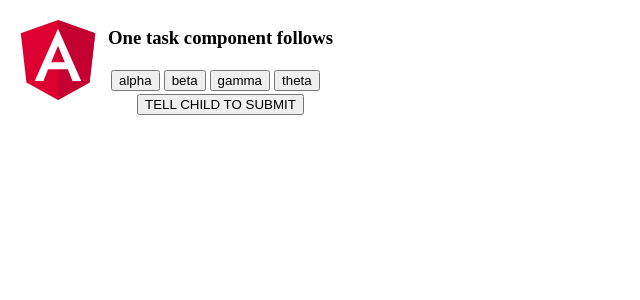
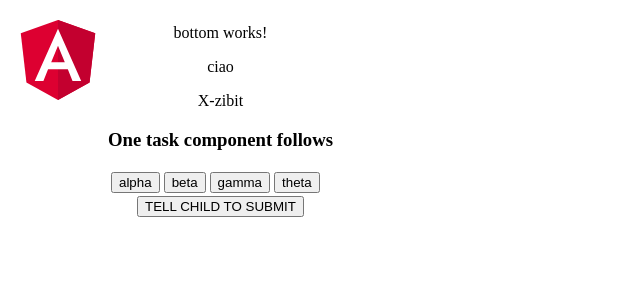
Before and after one commit to cec/angular-component-directory, an Angular app: page / in a window 1280 px wide. Shown: the top 300 px of the page, without its empty margins (0-640 px from the left). Built offline with nearby package versions, Linux system fonts and the light colour scheme.

Commit message:
#component-resolving working in production, but with repetition and angular6 warning

```diff
--- a/src/app/app.module.ts
+++ b/src/app/app.module.ts
@@ -8,6 +8,7 @@ import {P2Module} from "./p2/p2.module";
 import {ComponentDirectoryModule} from "./component-directory/component-directory.module";
 import {TopComponent} from './top/top.component';
 import { TaskDirective } from './task.directive';
+import { BottomComponent } from './bottom/bottom.component';
 
 const ENTRIES = [];
 
@@ -15,7 +16,8 @@ const ENTRIES = [];
   declarations: [
     AppComponent,
     TopComponent,
-    TaskDirective
+    TaskDirective,
+    BottomComponent
   ],
   imports: [
     BrowserModule,
--- /dev/null
+++ b/src/app/bottom/bottom.component.html
@@ -0,0 +1,5 @@
+<p>
+  bottom works!
+</p>
+<p>{{variables.a}}</p>
+<p>{{x}}</p>
--- /dev/null
+++ b/src/app/bottom/bottom.component.ts
@@ -0,0 +1,21 @@
+import {Component, Input, OnInit} from '@angular/core';
+
+@Component({
+  selector: 'app-bottom',
+  templateUrl: './bottom.component.html',
+  styleUrls: ['./bottom.component.css']
+})
+export class BottomComponent implements OnInit {
+
+  @Input() variables: any;
+  public x: any;
+
+  constructor() {
+  }
+
+  ngOnInit() {
+    this.x = this.variables.b;
+    console.log(this);
+  }
+
+}
--- a/src/app/component-directory/component-directory.module.ts
+++ b/src/app/component-directory/component-directory.module.ts
@@ -1,7 +1,8 @@
-import {InjectionToken, ModuleWithProviders, NgModule} from '@angular/core';
+import {InjectionToken, ModuleWithProviders, NgModule, Type} from '@angular/core';
 import {CommonModule} from '@angular/common';
 import {ComponentDirectoryService} from "./component-directory.service";
 import {ComponentDirectoryEntry} from "./component-directory-entry";
+import {TaskComponent} from "../task-component";
 
 
 export const DIRECTORY_ENTRIES = new InjectionToken<ComponentDirectoryEntry[][]>('DIRECTORY_ENTRIES');
@@ -22,10 +23,10 @@ export class ComponentDirectoryModule {
     return {
       ngModule: ComponentDirectoryModule,
       providers: [
+        provideComponentEntries(entries),
         {
           provide: ComponentDirectoryService, useFactory: setupDirectory, deps: [DIRECTORY_ENTRIES]
-        },
-        provideComponentEntries(entries)
+        }
       ]
     };
   }
@@ -37,8 +38,10 @@ export class ComponentDirectoryModule {
     return {ngModule: ComponentDirectoryModule, providers: [provideComponentEntries(entries)]};
   }
 
+  static smartForChild(moduleName: string, components: Type<any>[]): ModuleWithProviders {
+    return {ngModule: ComponentDirectoryModule, providers: [smartProvideComponentEntries(moduleName, components)]};
+  }
 }
-
 
 
 export function provideComponentEntries(entries: Entries): any {
@@ -52,6 +55,19 @@ export function setupDirectory(config: ComponentDirectoryEntry[][]): ComponentDi
   return new ComponentDirectoryService(flatten(config));
 }
 
+export function smartProvideComponentEntries(moduleName: string, components: Type<any>[]) {
+  const entries: ComponentDirectoryEntry[] = components.map((c) => {
+    // console.log(c.name);
+    return {
+      moduleName: moduleName,
+      componentName: c.name,
+      component: c
+  }
+  });
+  return provideComponentEntries(entries);
+}
+
+
 export function flatten<T>(arr: T[][]): T[] {
   return Array.prototype.concat.apply([], arr);
 }
--- a/src/app/component-directory/component-directory.service.ts
+++ b/src/app/component-directory/component-directory.service.ts
@@ -4,10 +4,8 @@ import {ComponentDirectoryEntry} from "./component-directory-entry";
 @Injectable()
 export class ComponentDirectoryService {
 
-  private entries: ComponentDirectoryEntry[];
 
-  constructor(config: ComponentDirectoryEntry[]) {
-    this.entries = config;
+  constructor(private entries: ComponentDirectoryEntry[]) {
   }
 
   public componentByModuleAndName(moduleName: string, componentName: string): Type<any> {
--- a/src/app/p1/alpha/alpha.component.ts
+++ b/src/app/p1/alpha/alpha.component.ts
@@ -12,7 +12,6 @@ export class AlphaComponent implements OnInit, TaskComponent {
   constructor() { }
 
   ngOnInit() {
-    console.log((<any>AlphaComponent).__annotations__[0]);
   }
 
   submit() {
--- a/src/app/p1/p1.module.ts
+++ b/src/app/p1/p1.module.ts
@@ -16,7 +16,9 @@ const components = [AlphaComponent, BetaComponent];
 @NgModule({
   imports: [
     CommonModule,
+   // ComponentDirectoryModule.smartForChild('p1', components)
     ComponentDirectoryModule.forChild(entries)
+
   ],
   declarations: components,
   // entryComponents: [ENTRIES.map(e => e.component)],
--- a/src/app/top/top.component.html
+++ b/src/app/top/top.component.html
@@ -1,4 +1,5 @@
 <div class='task-wrapper'>
+  <app-bottom [variables]="vars"></app-bottom>
   <h3>One task component follows</h3>
   <table>
     <tr>
--- a/src/app/top/top.component.ts
+++ b/src/app/top/top.component.ts
@@ -14,8 +14,11 @@ export class TopComponent implements OnInit {
   @ViewChild(TaskDirective) task: TaskDirective;
   private componentRef: ComponentRef<TaskComponent>;
 
+  vars: any;
+
   constructor(private componentDirectory: ComponentDirectoryService,
               private factoryResolver: ComponentFactoryResolver) {
+    this.vars = {a: 'ciao', b: 'X-zibit'};
   }
 
   ngOnInit() {
```
Also changed, not shown: src/app/bottom/bottom.component.css (added), 1 other file (tests, documents, lock files or other folders).
